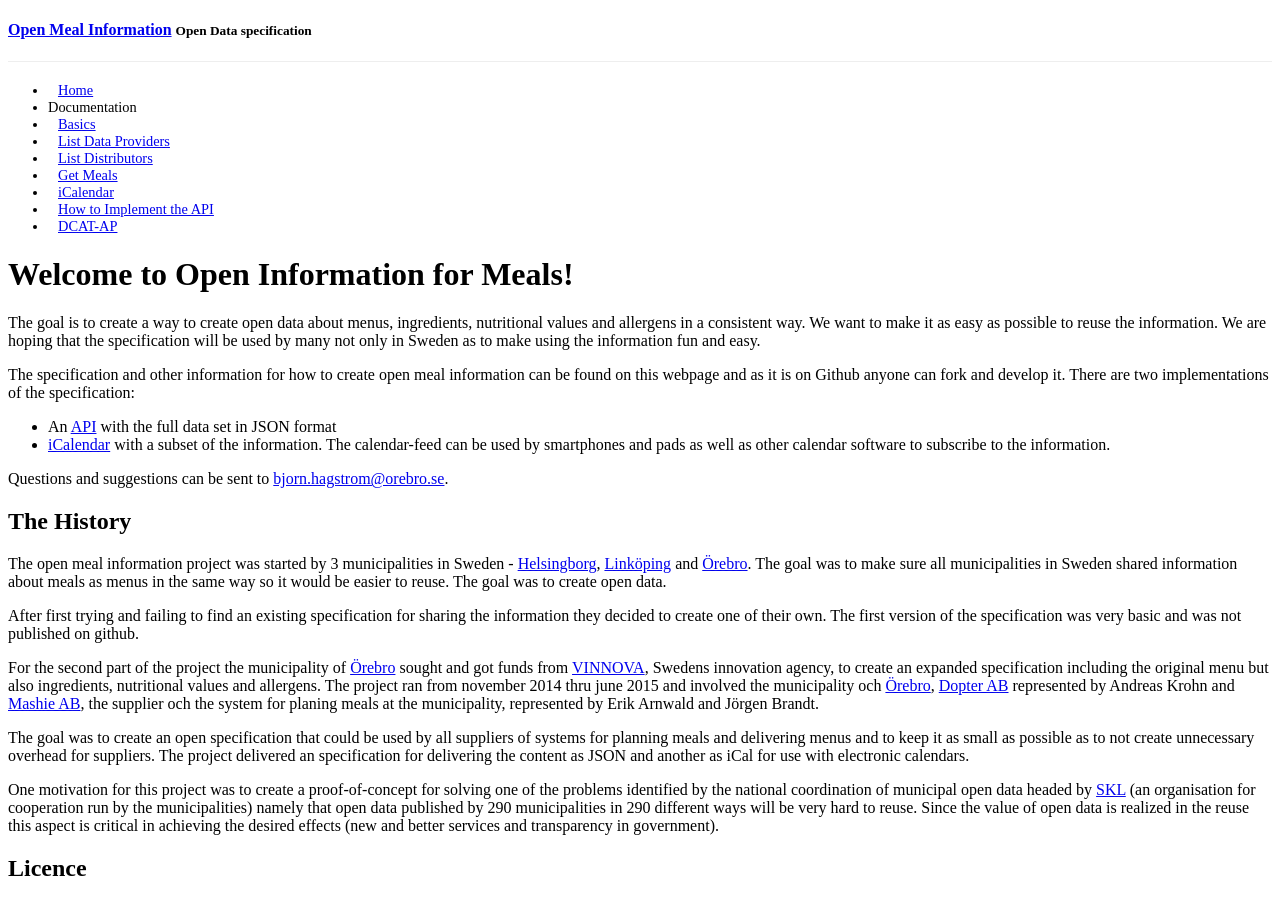
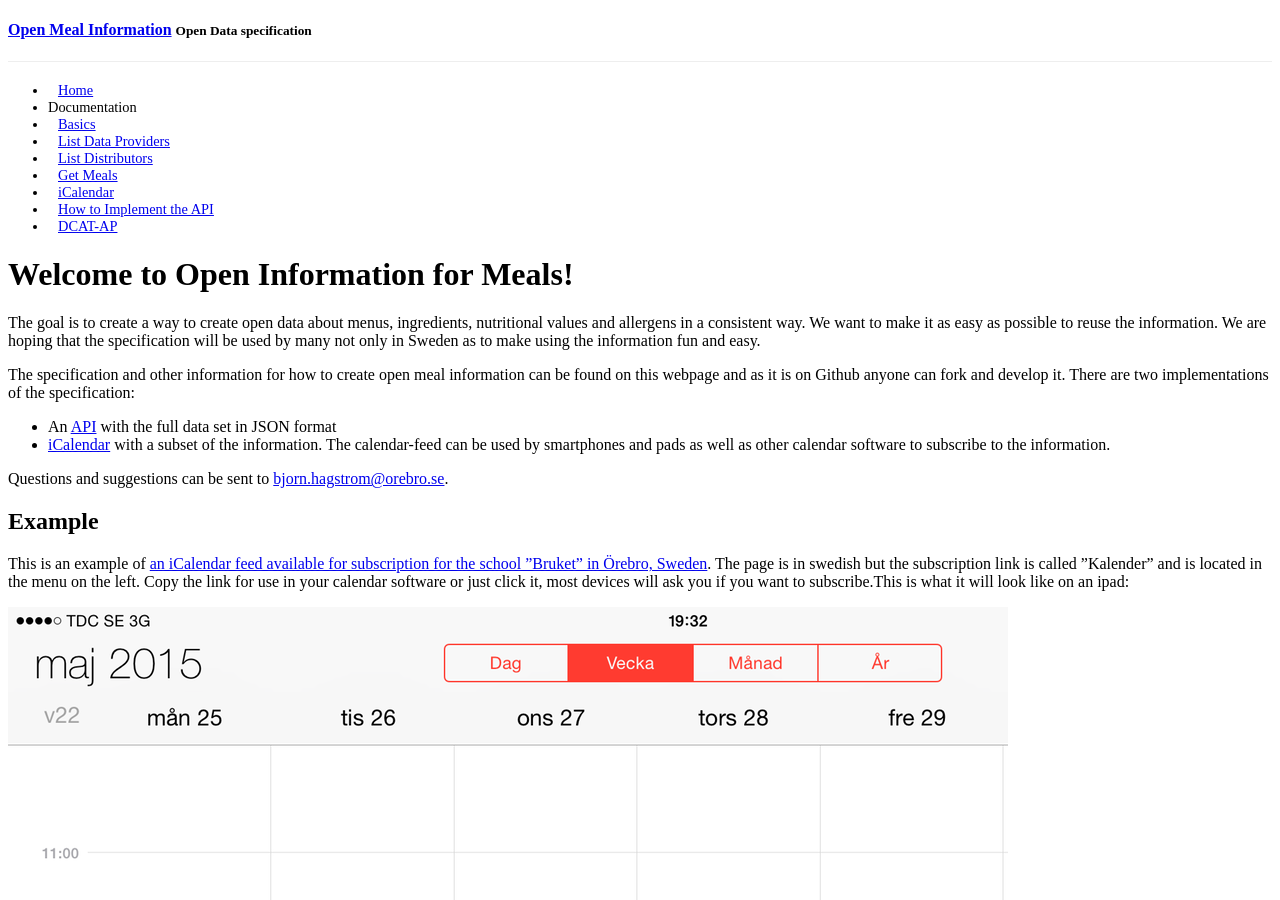
Before and after one commit to Orebrokommun/Open-Meal-Information, a Jekyll site: the page built from index.md, in a window 1280 px wide and 900 px high. Built offline with Jekyll 4.4.1, drawn with Linux system fonts in a browser that asks for light colours; Markdown is read by kramdown in place of the engine named in the settings; a style sheet for code colours, icons or effects is not loaded.

Commit message:
Added iCalendar example

```diff
--- a/index.md
+++ b/index.md
@@ -13,6 +13,11 @@ The specification and other information for how to create open meal information
 
 Questions and suggestions can be sent to [bjorn.hagstrom@orebro.se](mailto:bjorn.hagstrom@orebro.se).
 
+##Example
+This is an example of [an iCalendar feed available for subscription for the school ”Bruket” in Örebro, Sweden](https://mpi.mashie.eu/public/app/%C3%96rebro%20kommun/C7A32CE6). The page is in swedish but the subscription link is called ”Kalender” and is located in the menu on the left. Copy the link for use in your calendar software or just click it, most devices will ask you if you want to subscribe.This is what it will look like on an ipad:
+
+<img src="/Open-Meal-Information/img/ipad_icalendar_example.png" alt="Example of the iCalendar Open Meal feed on an iPad">
+
 ##The History
 The open meal information project was started by 3 municipalities in Sweden - [Helsingborg](http://www.helsingborg.se/), [Linköping](http://linkoping.se/) and [Örebro](http://www.orebro.se/). The goal was to make sure all municipalities in Sweden shared information about meals as menus in the same way so it would be easier to reuse. The goal was to create open data.
 
```
Also changed, not shown: img/ipad_icalendar_example.png (added).
